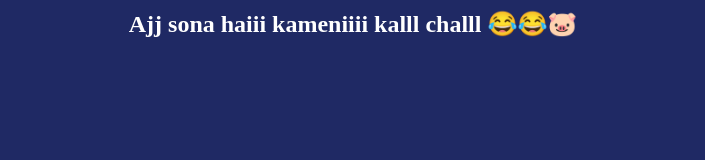
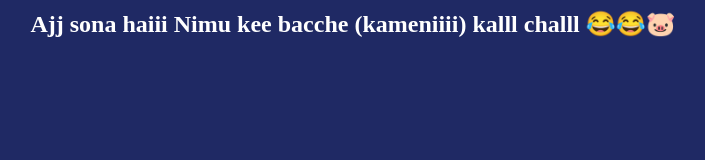
Before and after one commit to Nikhilash45/aditisachan, a plain HTML site: page index.html in a window 1280 px wide. Shown: the top 160 px of the page, without its empty margins (287-992 px from the left). Drawn offline with Linux system fonts and the light colour scheme.

Commit message:
Update index.html

```diff
--- a/index.html
+++ b/index.html
@@ -8,7 +8,7 @@
         <link rel="stylesheet" href="style.css">
     </head>
     <body>
-        <h1 class="centered-text">Ajj sona haiii kameniiii kalll challl 😂😂🐷 </h1>
+        <h1 class="centered-text">Ajj sona haiii Nimu kee bacche (kameniiii) kalll challl 😂😂🐷 </h1>
         <div class="container">
             <div class="shadow"></div>
             <div class="cat">
```
